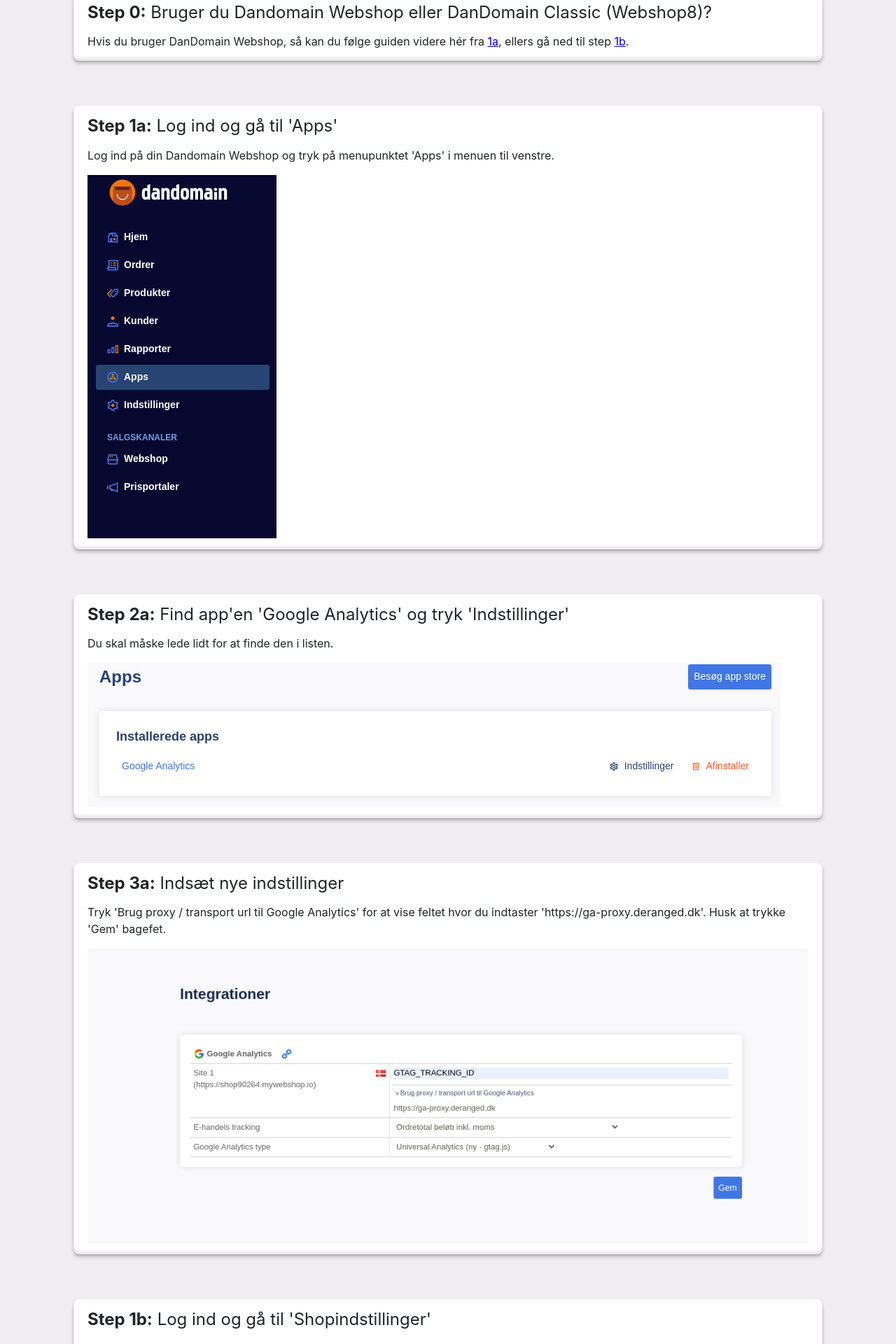
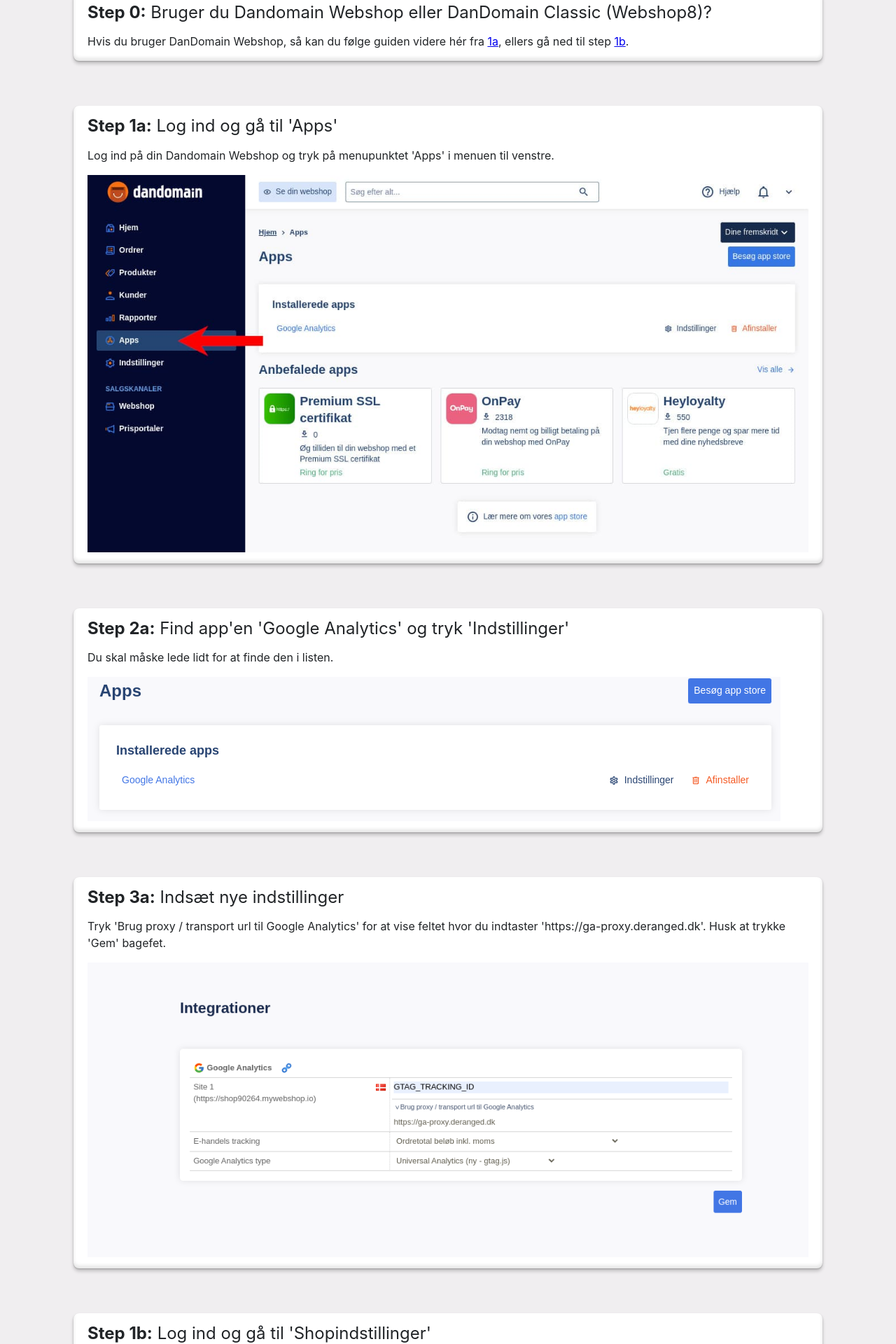
Before and after one commit to derangeddk/deranged.dk, a Jekyll site: the page built from da/fix-analytics/dandomain/index.html, in a window 1280 px wide. Shown: the part 566-2486 px from the top of the page at 70% size. Built offline with Jekyll 4.4.1, drawn with Linux system fonts in a browser that asks for light colours.

Commit message:
Update some images

```diff
--- a/da/fix-analytics/dandomain/index.html
+++ b/da/fix-analytics/dandomain/index.html
@@ -32,7 +32,7 @@
         <strong>Step 1a:</strong> Log ind og gå til 'Apps'
       </h2>
       <p>Log ind på din Dandomain Webshop og tryk på menupunktet 'Apps' i menuen til venstre.</p>
-      <img class="u-mt-md" src="/da/fix-analytics/dandomain/image6.png"/>
+      <img class="u-mt-md" src="/da/fix-analytics/dandomain/image-1a.jpg"/>
     </div>
   </div>
 
@@ -62,7 +62,7 @@
         <strong>Step 1b:</strong> Log ind og gå til 'Shopindstillinger'
       </h2>
       <p>Du finder det ved at trykke 'Indstillinger', derefter 'Shopindstillinger'.</p>
-      <img class="u-mt-md" src="/da/fix-analytics/dandomain/image4.png"/>
+      <img class="u-mt-md" src="/da/fix-analytics/dandomain/image-1b.jpg"/>
     </div>
   </div>
 
@@ -72,7 +72,7 @@
         <strong>Step 2b:</strong> Gå til 'Tracking og Feeds'?
       </h2>
       <p>Du finder punktet inde på midten af siden.</p>
-      <img class="u-mt-md" src="/da/fix-analytics/dandomain/image3.png"/>
+      <img class="u-mt-md" src="/da/fix-analytics/dandomain/image-2b.jpg"/>
     </div>
   </div>
 
```
Also changed, not shown: da/fix-analytics/dandomain/image-1a.jpg (added), da/fix-analytics/dandomain/image-1b.jpg (added), da/fix-analytics/dandomain/image-2b.jpg (added), da/fix-analytics/dandomain/image4.png (deleted), da/fix-analytics/dandomain/image6.png (deleted).
